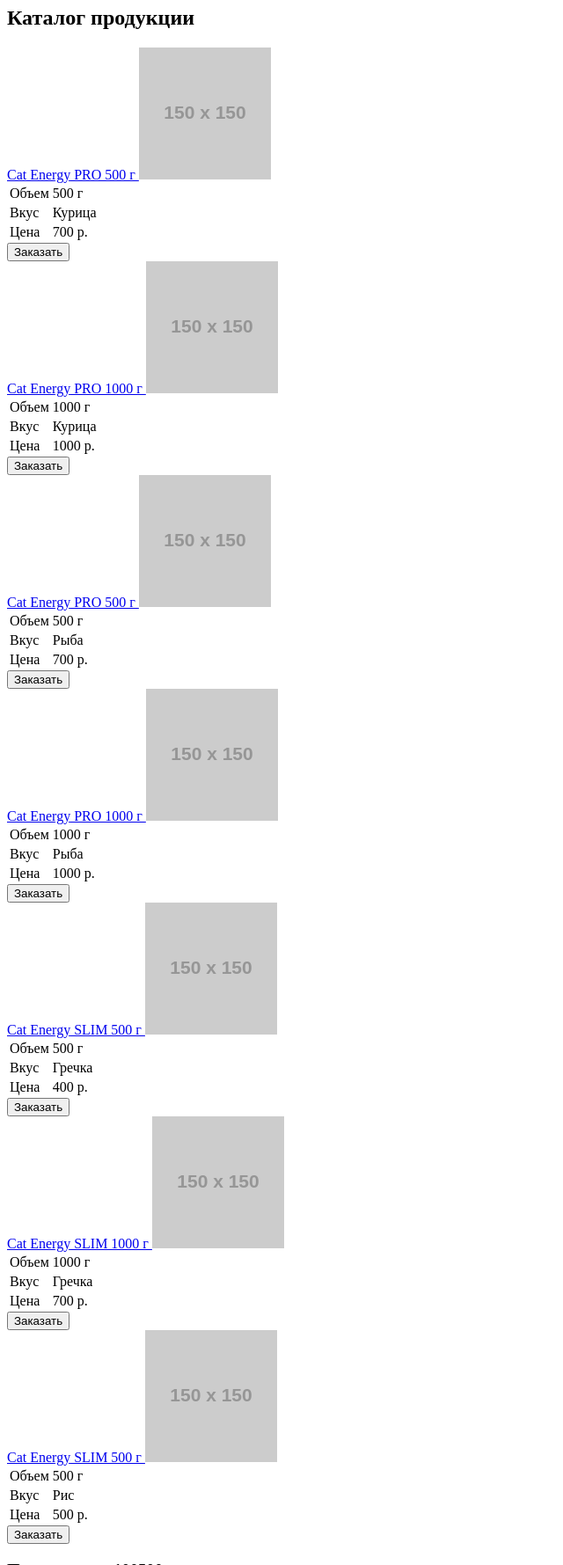
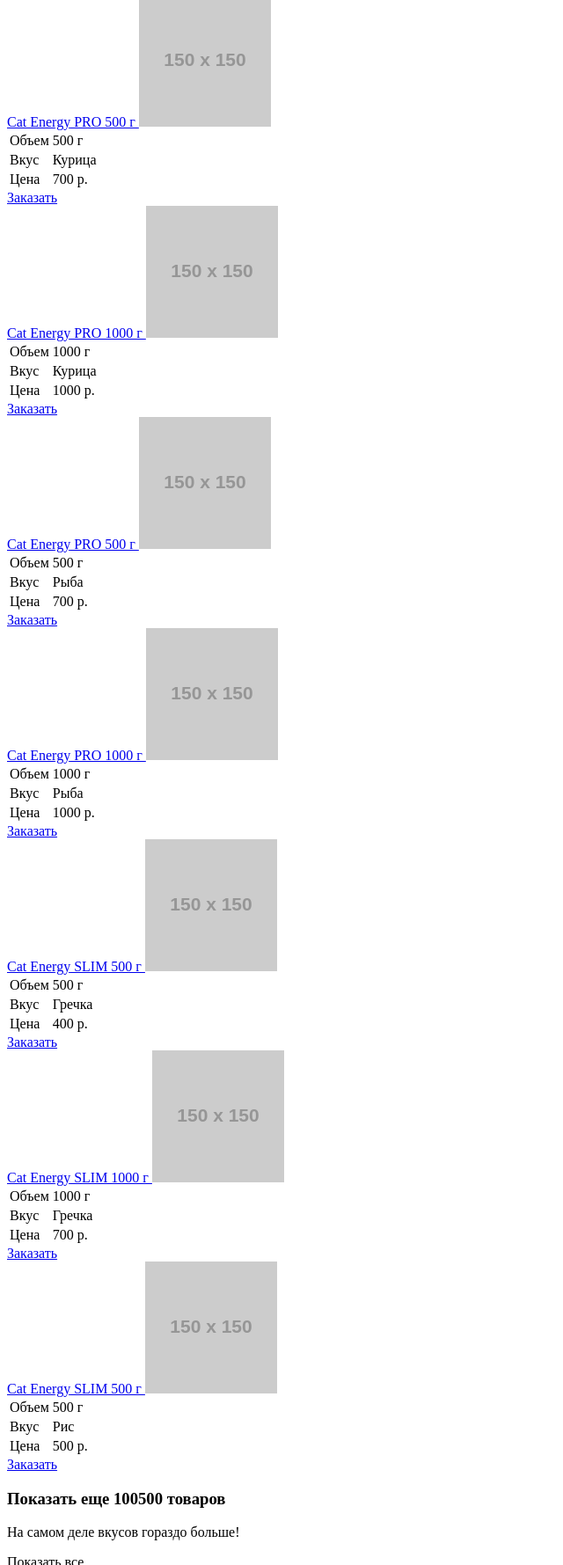
Before and after one commit to konstantintkachev/1226115-cat-energy-20, a website: page source/catalog.html in a window 1280 px wide. Shown: the part 190-1969 px from the top of the page at 88% size, without its empty margins (0-640 px from the left). Drawn offline with Linux system fonts and the light colour scheme; placeholder pictures from the web are drawn by us.

Commit message:
Начинаем методичную разметку личного проекта

```diff
--- a/source/catalog.html
+++ b/source/catalog.html
@@ -1,5 +1,5 @@
 <!DOCTYPE html>
-<html class="page"lang="ru">
+<html class="page" lang="ru">
   <head>
     <meta charset="utf-8">
     <title>HTML Academy: Кэт энерджи</title>
@@ -36,9 +36,8 @@
     </header>
 
     <main class="page-catalog">
-      <h1 class="visually-hidden">Страница товара</h1>
       <section class="catalog">
-        <h2>Каталог продукции</h2>
+        <h1>Каталог продукции</h1>
         <div class="catalog__wrapper">
           <a href="description.html">Cat Energy PRO 500 г
             <img src="https://via.placeholder.com/150x150" alt="Cat Energy PRO 500 г">
@@ -58,7 +57,7 @@
               </tr>
             </tbody>
           </table>
-          <button class="catalog__btn" type="button">Заказать</button>
+          <a class="catalog__link" href="#">Заказать</a>
         </div>
         <div class="catalog__wrapper">
           <a href="description.html">Cat Energy PRO 1000 г
@@ -79,7 +78,7 @@
               </tr>
             </tbody>
           </table>
-          <button class="catalog__btn" type="button">Заказать</button>
+          <a class="catalog__link" href="#">Заказать</a>
         </div>
         <div class="catalog__wrapper">
           <a href="description.html">Cat Energy PRO 500 г
@@ -100,7 +99,7 @@
               </tr>
             </tbody>
           </table>
-          <button class="catalog__btn" type="button">Заказать</button>
+          <a class="catalog__link" href="#">Заказать</a>
         </div>
         <div class="catalog__wrapper">
           <a href="description.html">Cat Energy PRO 1000 г
@@ -121,7 +120,7 @@
               </tr>
             </tbody>
           </table>
-          <button class="catalog__btn" type="button">Заказать</button>
+          <a class="catalog__link" href="#">Заказать</a>
         </div>
         <div class="catalog__wrapper">
           <a href="description.html">Cat Energy SLIM 500 г
@@ -142,7 +141,7 @@
               </tr>
             </tbody>
           </table>
-          <button class="catalog__btn" type="button">Заказать</button>
+          <a class="catalog__link" href="#">Заказать</a>
         </div>
         <div class="catalog__wrapper">
           <a href="description.html">Cat Energy SLIM 1000 г
@@ -163,7 +162,7 @@
               </tr>
             </tbody>
           </table>
-          <button class="catalog__btn" type="button">Заказать</button>
+          <a class="catalog__link" href="#">Заказать</a>
         </div>
         <div class="catalog__wrapper">
           <a href="description.html">Cat Energy SLIM 500 г
@@ -184,13 +183,13 @@
               </tr>
             </tbody>
           </table>
-          <button class="catalog__btn" type="button">Заказать</button>
+          <a class="catalog__link" href="#">Заказать</a>
         </div>
       </section>
       <article class="show-products">
         <h3 class="show-products__title">Показать еще 100500 товаров</h3>
         <p class="show-products__text">На самом деле вкусов гораздо больше!</p>
-        <button class="show-products__btn" type="button">Показать все</button>
+        <a class="show-products__link">Показать все</a>
       </article>
     </main>
 
```
Also changed, not shown: source/index.html (+5 -21 lines).
